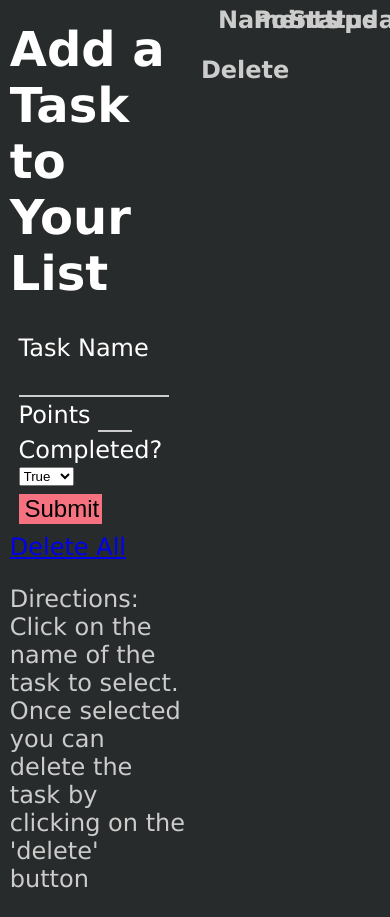
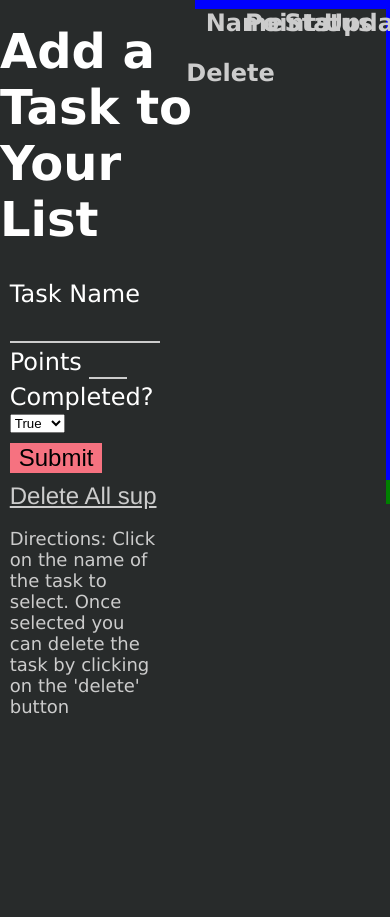
Before and after one commit to alexG53090/todo, a website: page views/index.html in a window 390 px wide. Shown: the top 917 px of the page. After the commit the page ends 844 px from the top, so only its background shows below. Drawn offline with nearby package versions, Linux system fonts and the light colour scheme; no server answers.

Commit message:
last nights work

```diff
--- a/index.js
+++ b/index.js
@@ -58,7 +58,6 @@ app.post('/:complete', function(req, res){
     knex("tasks").where('complete', '=', boolVal).del().then(function(){
       res.redirect('/index.html');
     })
-
 })
 
 //bad request
--- a/views/index.html
+++ b/views/index.html
@@ -26,7 +26,7 @@
           </select><br>
            <input class='submit' type="submit" value="Submit" href='/'>
         </form>
-        <a href="/delete">Delete All</a>
+        <a href="/delete" class='delete-all'>Delete All sup</a>
         <p class='directions'>Directions: Click on the name of the task to select. Once selected you can delete the task by clicking on the 'delete' button</p>
       </div>
       <div id='left'>
--- a/views/style/style.css
+++ b/views/style/style.css
@@ -43,21 +43,21 @@ label{
 }
 /********************************************* PAGE CANONS*/
 #main {
-  display: flex;
   width: 100%;
   padding: auto;
   margin: auto;
+  display: flex;
 }
 #left, #right {
-  flex-direction: column;
-  width:45%;
-  height:100%;
+  width:100%;
+  height:500px;
   padding: auto;
   margin: auto;
+  flex-direction:row;
 }
 #left{
   background-color:#282B2B;
-    margin-top:-24px;
+  margin-top:-24px;
 }
 #right{
   background-color:#282B2B;
@@ -94,8 +94,35 @@ label{
 }
 .directions{
   color: #ccc;
+  margin-left: 5%;
+  width:75%;
+  font-size: .75em;
 }
 .point-field {
   margin-bottom: 2%;
   width:20%;
 }
+.delete-all {
+  margin-left:5%;
+  font-family: 'Helvetica';
+  color:#ccc;
+}
+
+@media screen and (max-width: 1100px) {
+  #main {
+    background-color: green;
+    display: flex;
+  }
+  #left, #right {
+    flex-direction: ;
+    width: 100%;
+  }
+  #left{
+    background-color:blue;
+    width: 100%;
+  }
+  #right{
+    background-color:#282B2B;
+    width: 100%;
+  }
+}
```
